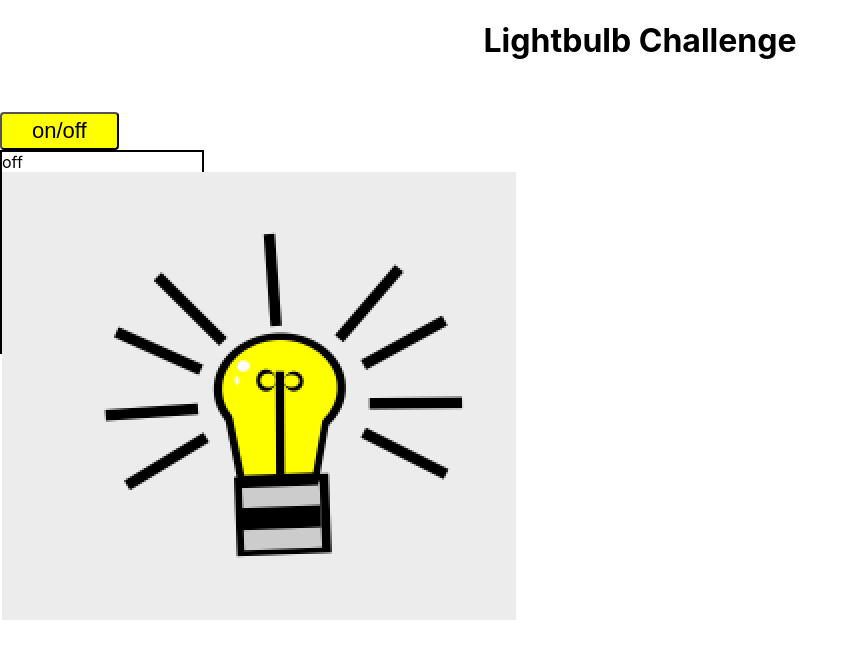
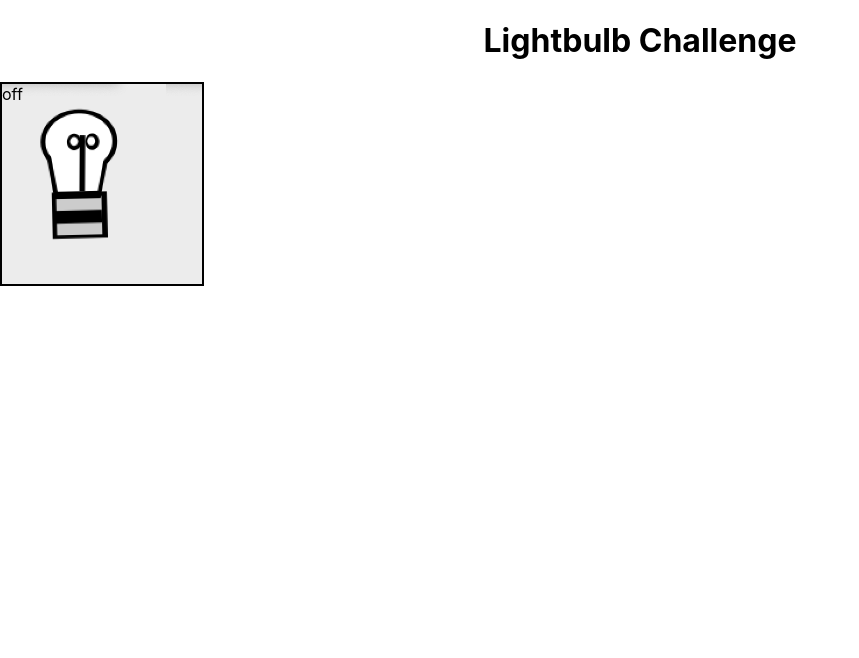
Before and after one commit to learn-academy-2022-hotel/lightbulb-nvencer98, a React (Create React App) app: page / in a window 1280 px wide. Shown: the top 658 px of the page, without its empty margins (0-859 px from the left). Built offline with nearby package versions, Linux system fonts and the light colour scheme; the HTML template or start-up script is replaced by a standard one.

Commit message:
on last challanege of first part, but i also id images a little.

```diff
--- a/src/App.js
+++ b/src/App.js
@@ -18,7 +18,7 @@ const App = () => {
       setLightSwitchStatus("off")
   }
   lightSwitchStatus === "off"? setLightSwitchStatus("on") :setLightSwitchStatus("off")
-    backgroundStatus === "white"? setBackgroundStatus("yellow"):setBackgroundStatus("white")
+
   }
 
 
@@ -30,7 +30,7 @@ const App = () => {
   return (
     <>
       <h1>Lightbulb Challenge</h1>
-      <button onClick={handleClick}>on/off</button>
+      {/* <button onClick={handleClick}>on/off</button> */}
       <LightSwitch lightSwitchStatus ={lightSwitchStatus}
       backgroundStatus = {backgroundStatus}
       />
--- a/src/components/LightSwitch.js
+++ b/src/components/LightSwitch.js
@@ -1,21 +1,31 @@
-import React from "react"
+import React, { useState } from "react"
 import img1 from '../assets/lightOn.png'
+import img2 from '../assets/lightOff.png'
+
 
 const LightSwitch = (props) => {
 console.log(props)
 
+const [lightSwitchStatus, setLightSwitchStatus] = useState("off")
 
 
 
+    const handleClick = () => {
+      if (lightSwitchStatus === "off"){
+        setLightSwitchStatus("on")
+      } else {
+          setLightSwitchStatus("off")
+      }
+    }
   return (
     <>
 
-      <div style={{backgroundColor: props.backgroundStatus} } className="lightbulb" >{props.lightSwitchStatus}
-      <img src={img1} alt="lightbulboff"/>
+      <div onClick={handleClick}style={{backgroundImage: lightSwitchStatus === "on"? "url("+img1+")": "url("+img2+")", backgroundSize: "contain"} } className="lightbulb" >{lightSwitchStatus}
+
       </div>
 
     </>
   )
-}
+  }
 
 export default LightSwitch
```
Also changed, not shown: src/assets/lightbulb.jpeg (renamed from src/images/lightbulb.jpeg).
